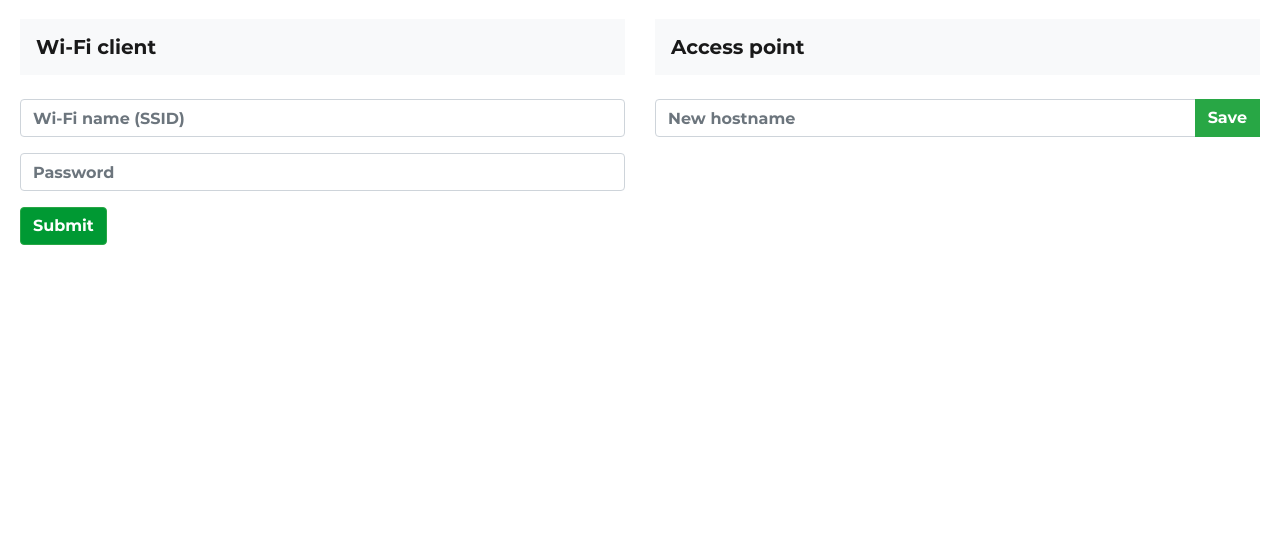
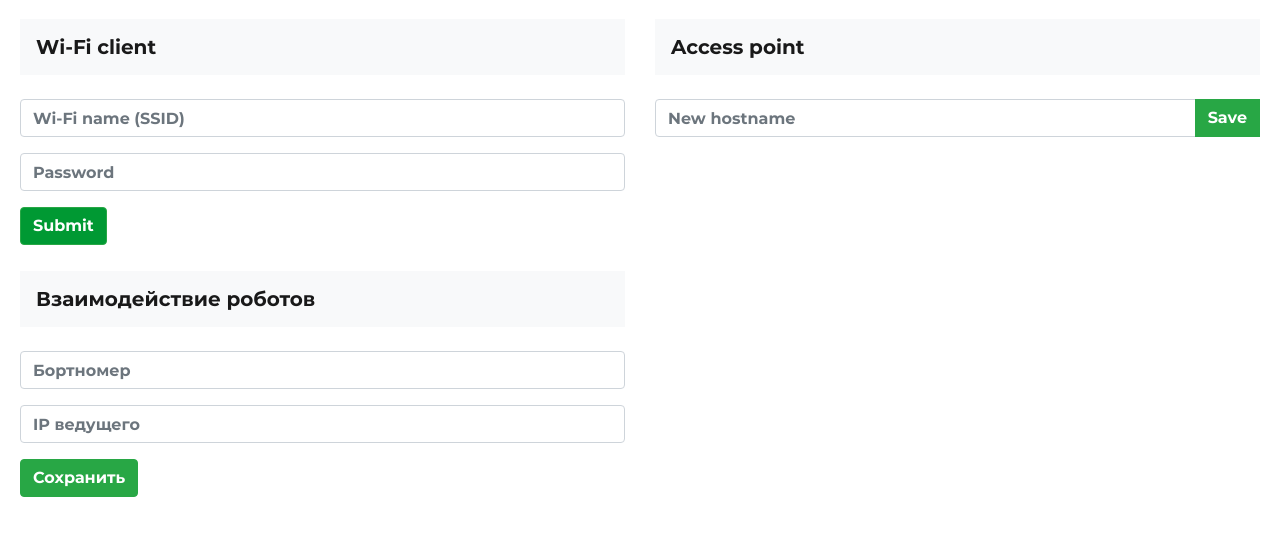
Before and after one commit to khodand/trik-web-configurator, a plain HTML site: page www/configurator.html in a window 1280 px wide. Shown: the part 67-602 px from the top of the page. Drawn offline with Linux system fonts and the light colour scheme.

Commit message:
form and template

```diff
--- a/www/configurator.html
+++ b/www/configurator.html
@@ -96,10 +96,12 @@
 
 <script src="js/vue.min.js"></script>
 
+
 <div id="app" style="position:absolute; top:0; left:0; right:0; bottom: 0; overflow-y: scroll;">
 
     <nav class="navbar navbar-expand-lg navbar-dark nav-cera-style" style="background-color: #001A42">
 
+        <!--Top menu panel -->
         <a href="#home" class="navbar-left mr-3"><img src="images/logo-eng-lightgreen-purple-1000x1000.png"
                                                       width="80"></a>
 
@@ -113,7 +115,6 @@
 
 
         <div class="collapse navbar-collapse" id="navbarSupportedContent">
-
 
             <ul class="nav nav-pills navbar-nav mr-auto pull-left">
                 <!--<li class="nav-item">
@@ -148,6 +149,7 @@
         </div>
     </nav>
 
+
     <div class="tab-content main-navigation" style="padding: 20px;">
         <!--<div class="tab-pane fade show active active" id="home">
             <input type="button" onclick="this.style.display='none';" value="Hide It!"/>
@@ -178,7 +180,7 @@
                             Submit
                         </button>
 
-                        <!--<div class="modal fade" id="DefaultLoginCenter" tabindex="-1" role="dialog"
+                        <!-- <div class="modal fade" id="DefaultLoginCenter" tabindex="-1" role="dialog"
                              aria-labelledby="DefaultModalCenter"
                              aria-hidden="true">
                             <div class="modal-dialog modal-dialog-centered" role="document">
@@ -204,11 +206,12 @@
                                     </div>
                                 </div>
                             </div>
-                        </div>-->
+                        </div> -->
 
                     </form>
 
                 </div>
+
 
                 <div class="form-group col-md-6">
                     <nav class="navbar navbar-expand-lg navbar-light bg-light" style="margin-top: 10px">
@@ -269,6 +272,33 @@
                         </div>
                     </div>
                 </div>
+
+                    <div class="form-group col-md-6">
+                        <!-- Form Name -->
+                        <nav class="navbar navbar-expand-lg navbar-light bg-light" style="margin-top: 10px">
+                            <a class="navbar-brand" id = "8" href="#">Взаимодействие роботов</a>
+                        </nav>
+                        <br>
+                                <!-- <legend>Взаимодействие роботов</legend> -->
+
+                        <form id="subm111it-form">
+                        <!-- Text input-->
+                        <div class="form-group">
+                                <input id="hullNumber" name="hullNumber" type="text" placeholder="Бортномер" class="form-control input-md">
+                        </div>
+
+                        <!-- Text input-->
+                        <div class="form-group">
+                                <input id="leaderIP" name="leaderIP" type="text" placeholder="IP ведущего" class="form-control input-md">
+                        </div>
+
+                        <!-- Button -->
+                        <div class="form-group">
+                                <button id="SaveHullNumber" name="SaveHullNumber" class="btn btn-success" onclick="hullConfig()">Сохранить</button>
+                        </div>
+                        </form>
+                    </div>
+
             </div>
         </div>
         <div class="tab-pane fade" id="port">
--- a/www/js/configurator.js
+++ b/www/js/configurator.js
@@ -251,6 +251,9 @@ const app = new Vue({
             else if (this.buttonChangeState === "true") return "true";
             else return "false";
         },
+        hullConfig() {
+            // send request ...
+        },
 
 
     }
```
